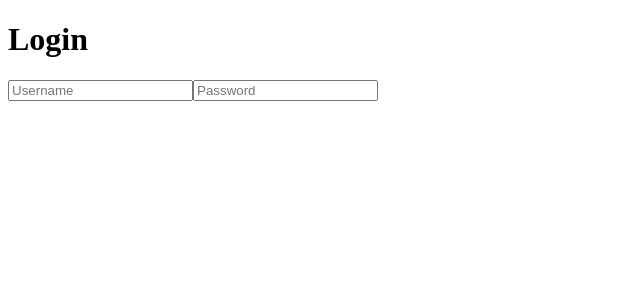
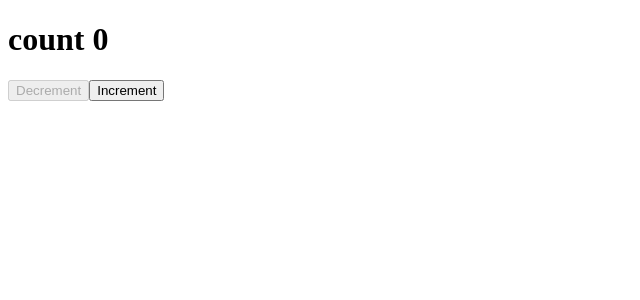
Before and after one commit to abdullahi911/dugsiiye-react-projects, a React (Vite) app: page / in a window 1280 px wide. Shown: the top 300 px of the page, without its empty margins (0-640 px from the left). Built offline with nearby package versions, Linux system fonts and the light colour scheme.

Commit message:
exercise 11

```diff
--- a/src/App.jsx
+++ b/src/App.jsx
@@ -1,13 +1,14 @@
 import  useState  from "react";
 import Login from "./login";
+import Count from "./Count";
 
 function App() {
 
 
   return (
     <div>
+      <Count />
 
-     <Login />
 
 
     </div>
--- /dev/null
+++ b/src/Count.jsx
@@ -0,0 +1,32 @@
+import { useState } from "react";
+
+const Count = () => {
+  const [count, setCount] = useState(0);
+
+  const handleIncrement = () => {
+    setCount(prev => prev + 1);
+  };
+
+  const handleDecrement = () => {
+    setCount(prev => prev - 1);
+  };
+
+  return (
+    <>
+      <h1>count {count}</h1>
+
+      <button
+        onClick={handleDecrement}
+        disabled={count <= 0}
+      >
+        Decrement
+      </button>
+
+      <button onClick={handleIncrement}>
+        Increment
+      </button>
+    </>
+  );
+};
+
+export default Count;
```
